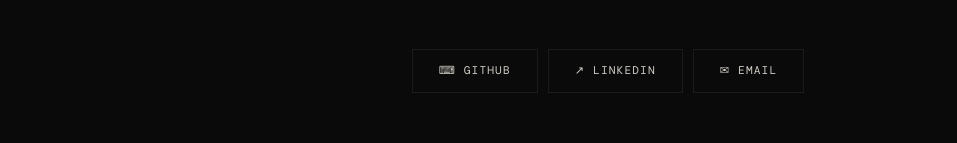
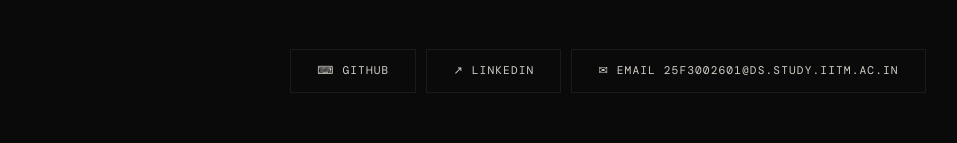
Before and after one commit to serajofficial/portfolio, a plain HTML site: page index.html in a window 1280 px wide. Shown: the part 6539-6682 px from the top of the page, without its empty margins (32-989 px from the left). Drawn offline with nearby package versions, Linux system fonts and the light colour scheme; a web font is replaced by a local one.

Commit message:
Update index.html

```diff
--- a/index.html
+++ b/index.html
@@ -795,7 +795,7 @@
     <div class="clinks s-up d3">
       <a href="https://github.com/serajofficial" target="_blank" class="clink">⌨ GitHub</a>
       <a href="https://www.linkedin.com/in/serajlink" target="_blank" class="clink">↗ LinkedIn</a>
-      <a href="mailto:25f3002601@ds.study.iitm.ac.in" class="clink">✉ Email</a>
+      <a href="mailto:25f3002601@ds.study.iitm.ac.in" class="clink">✉ Email 25f3002601@ds.study.iitm.ac.in </a>
     </div>
     <p class="clocation s-up d4">
       Ranchi, Jharkhand, India &nbsp;·&nbsp; IIT Madras BS DS&amp;A &nbsp;·&nbsp; 2024–Present
```
